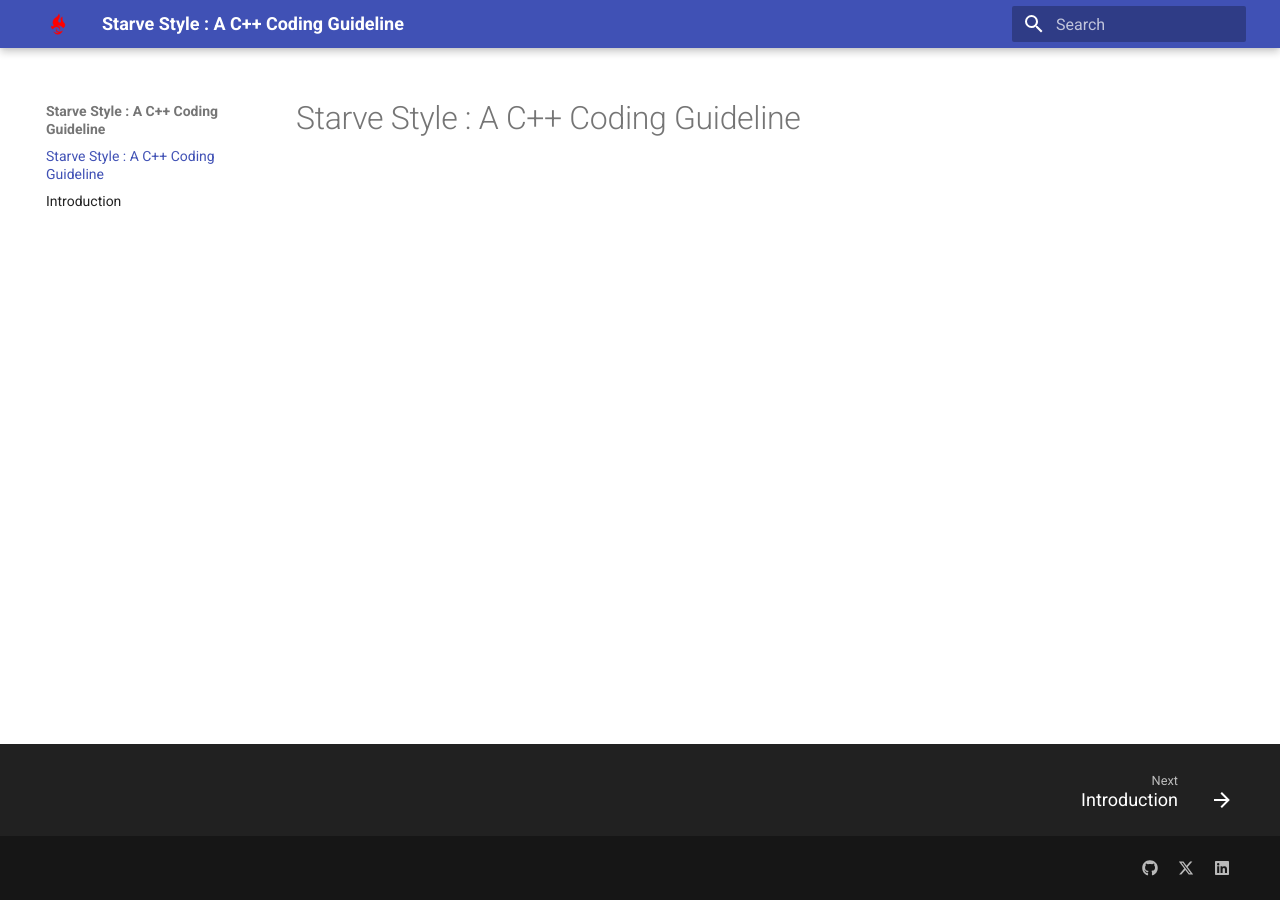
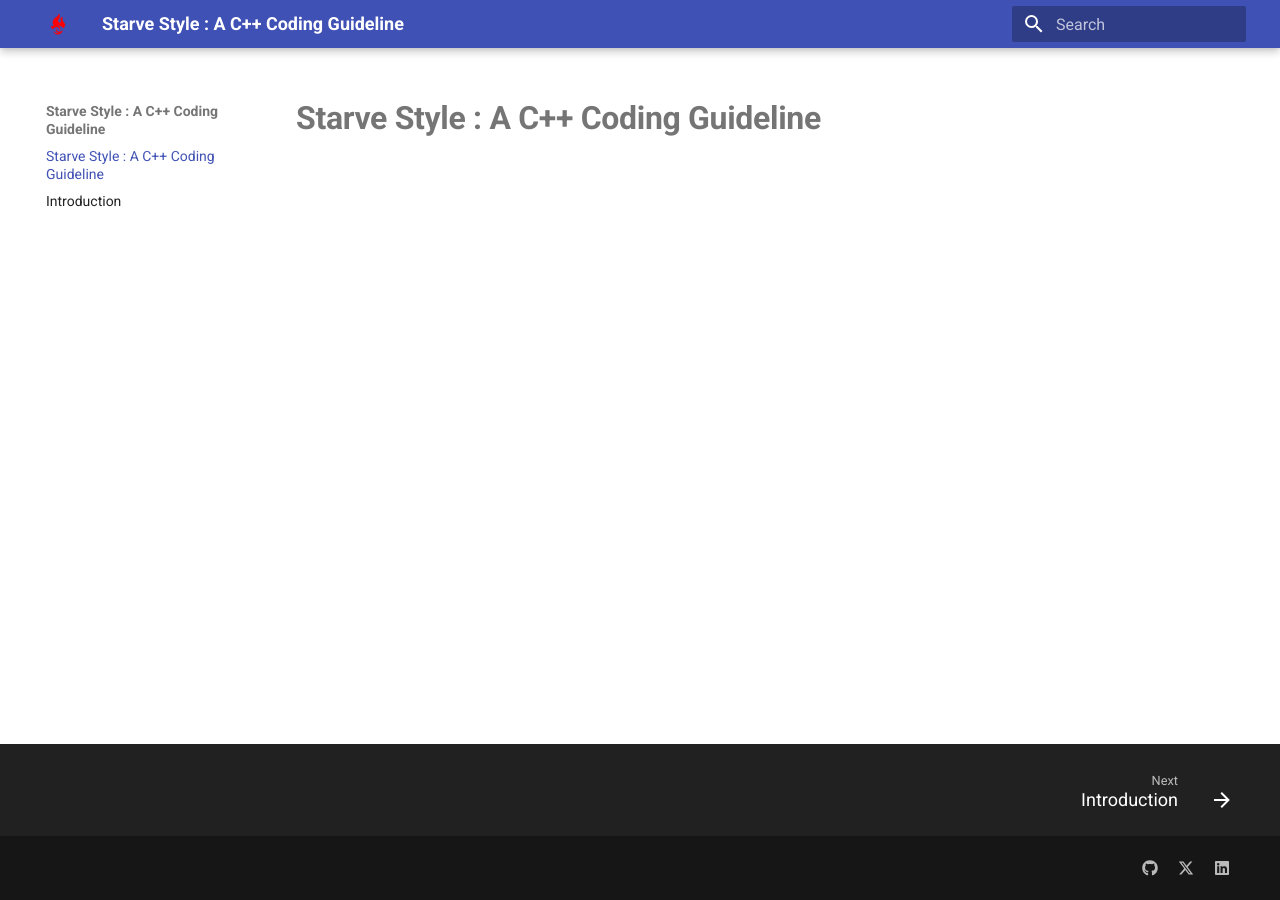
Before and after one commit to Belphonz/Starve-Style, an MkDocs documentation site: the page built from docs/index.md, in a window 1280 px wide. Built offline with MkDocs 1.6.1 and Material for MkDocs 9.7.7, drawn with Linux system fonts in a browser that asks for light colours.

Commit message:
vault backup: 2024-10-19 13:24:53

```diff
--- a/docs/stylesheets/extra.css
+++ b/docs/stylesheets/extra.css
@@ -1 +1,4 @@
-{\rtf1}
+.md-typeset h1 {
+    font-weight: bold;
+
+}
```
